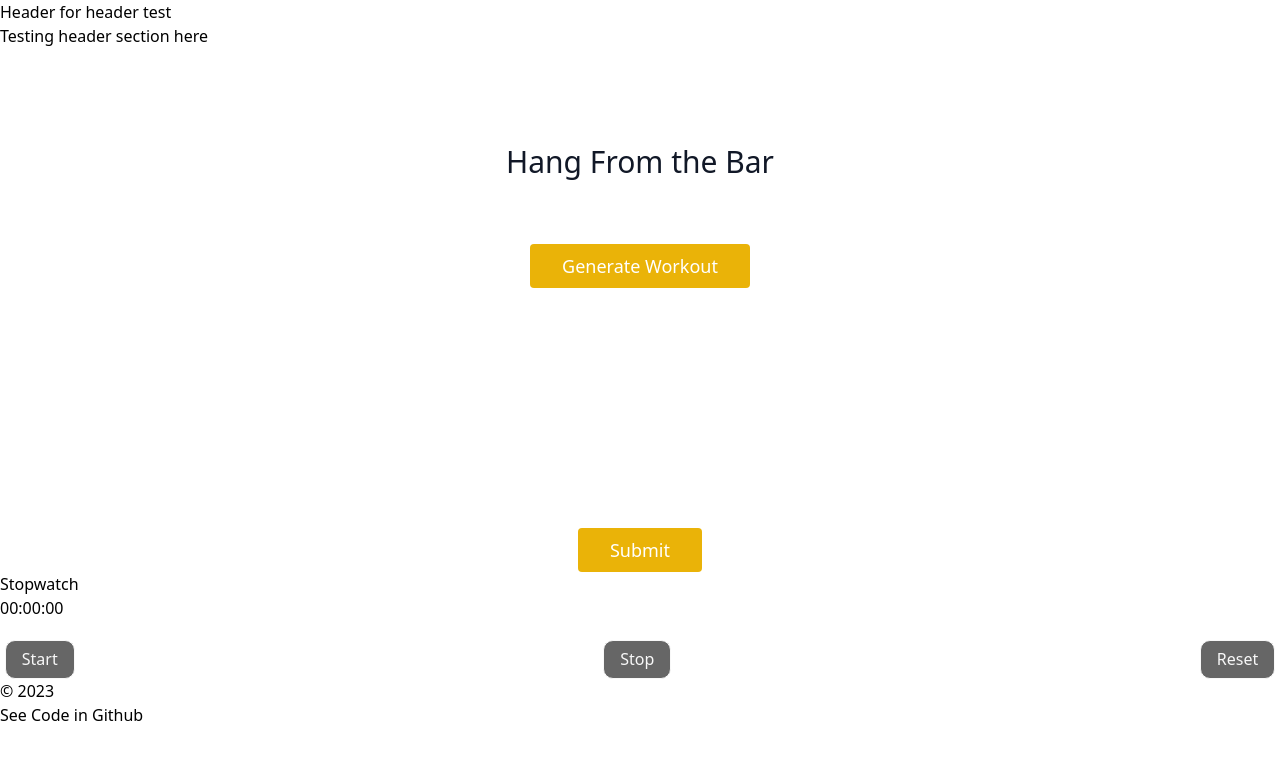
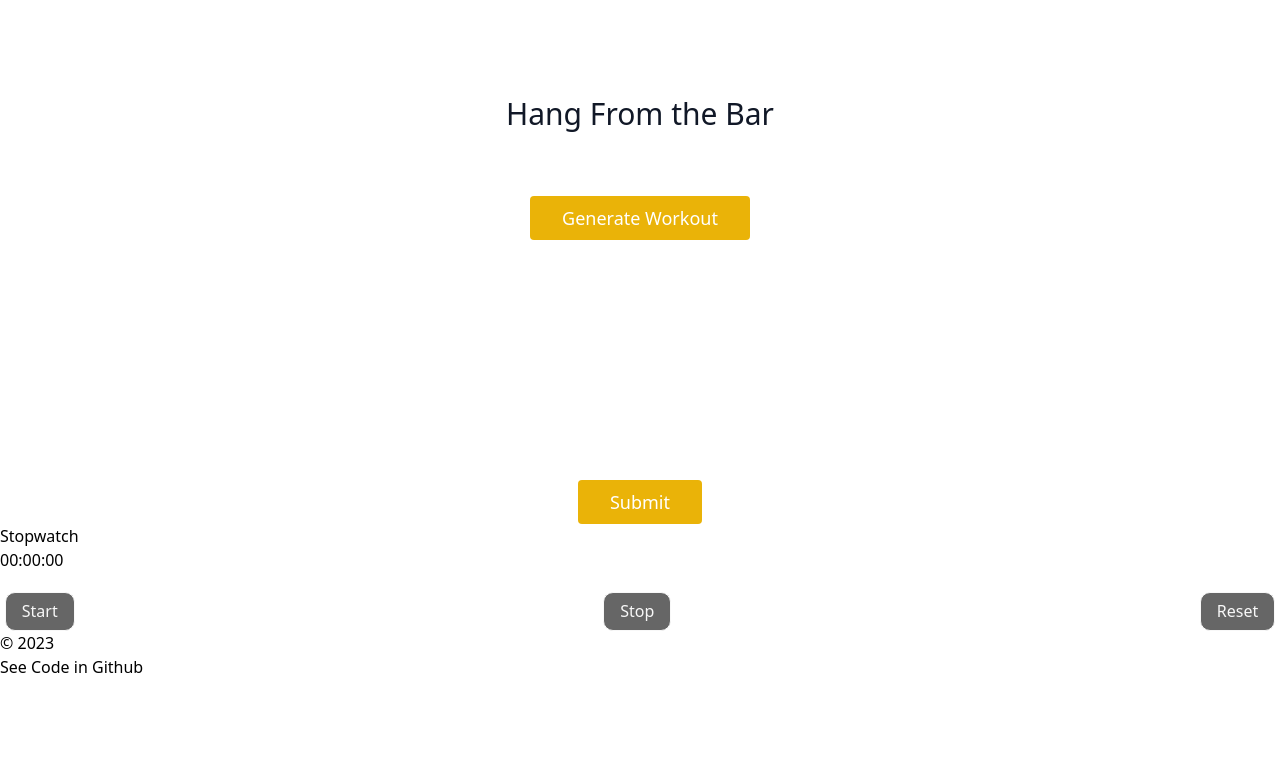
Before and after one commit to Kevindietme/hang-from-the-bar-app, a React (Create React App) app: page / in a window 1280 px wide. Shown: the top 760 px of the page. Built offline with nearby package versions, Linux system fonts and the light colour scheme.

Commit message:
Fixed reset to home page clear

```diff
--- a/src/components/Exercises.jsx
+++ b/src/components/Exercises.jsx
@@ -1,6 +1,7 @@
-import { useState } from "react";
+import { useEffect, useState } from "react";
 import Stopwatch from "./Stopwatch";
 import Results from "./Results";
+import resetTimer from "./Stopwatch";
 
 
 export default function Exercises() {
@@ -62,6 +63,13 @@ export default function Exercises() {
     setShowResult(true);
   }
 
+  useEffect (() => {
+    if(!showResult) {
+      setExerciseList([])
+      setFinalTime()
+    }
+  }, [showResult]);
+
 return(
   <>
     <main>
@@ -105,7 +113,7 @@ return(
         </div>
       </section>
 }
-      <Stopwatch finalTime={finalTime} setFinalTime={setFinalTime} />
+      <Stopwatch setFinalTime={setFinalTime} showResult={showResult}/>
 
     </main>
 </>
--- a/src/components/Header.jsx
+++ b/src/components/Header.jsx
@@ -1,8 +1,8 @@
 export default function Header() {
   return(
     <header>
-        <h1>Header for header test</h1>
-        <p>Testing header section here</p>
+        <>
+        </>
     </header>
   )
 }
--- a/src/components/Results.jsx
+++ b/src/components/Results.jsx
@@ -4,12 +4,11 @@ export default function Results({exerciseList,setShowResult}) {
 
 const handleReset = () => {
       setShowResult(false);
-
     }
 
 return (
     <>
-        <p>
+        <h2>
       {exerciseList.map(exercise => (
                       <div key={exercise.id} className="p-2 sm:w-1/2 w-full">
                         <div className="bg-gray-100 rounded flex p-4 h-full items-center">
@@ -21,7 +20,7 @@ return (
                         </div>
                       </div>
                     ))}
-        </p>
+        </h2>
       <button onClick={handleReset}>Back to Start</button>
     </>
   );
--- a/src/components/Stopwatch.jsx
+++ b/src/components/Stopwatch.jsx
@@ -1,6 +1,6 @@
 import React, { useState, useEffect, useRef } from 'react';
 
-const Stopwatch = ({ setFinalTime }) => {
+const Stopwatch = ({ setFinalTime, showResult }) => {
   const [minutes, setMinutes] = useState(0);
   const [seconds, setSeconds] = useState(0);
   const [tens, setTens] = useState(0);
@@ -56,11 +56,15 @@ const Stopwatch = ({ setFinalTime }) => {
     setTens(0);
   };
 
-
+  useEffect (() => {
+    if(!showResult) {
+      resetTimer()
+    }
+  }, [showResult]);
 
   return (
     <div className="container">
-      <h1>Stopwatch</h1>
+      <h2>Stopwatch</h2>
       <p className="time">
         <span id="minutes">{minutes.toString().padStart(2, '0')}</span>:
         <span id="seconds">{seconds.toString().padStart(2, '0')}</span>:
```
Also changed, not shown: src/components/Stopwatch.css (added).
